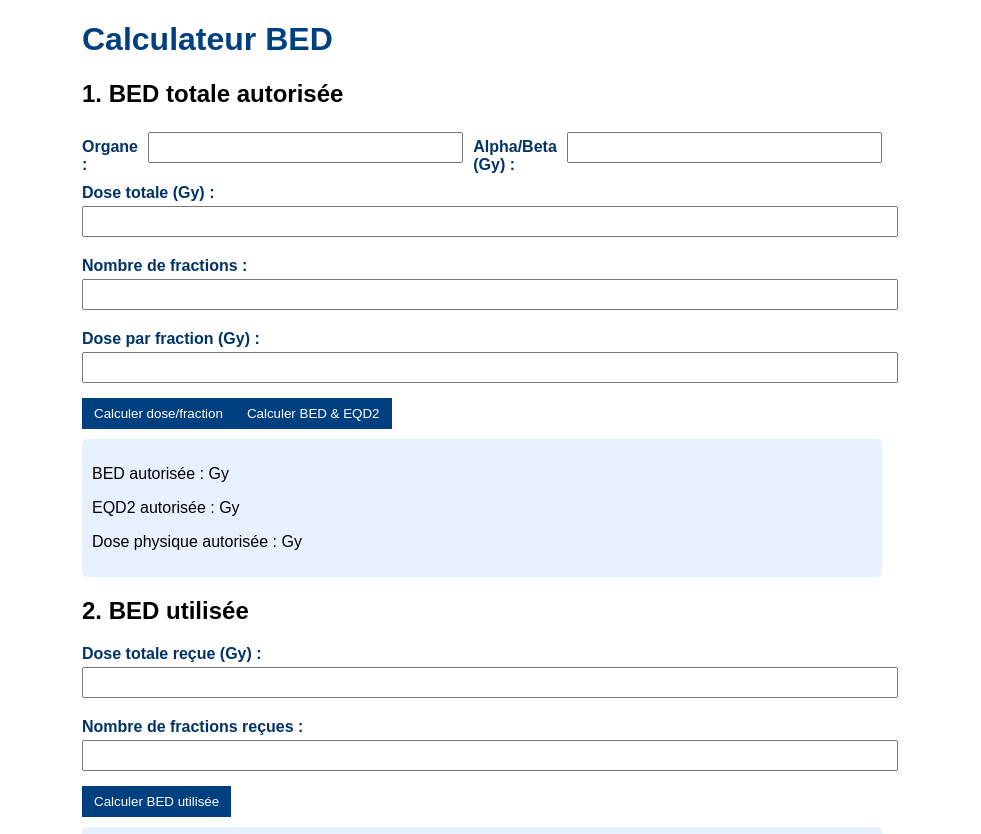
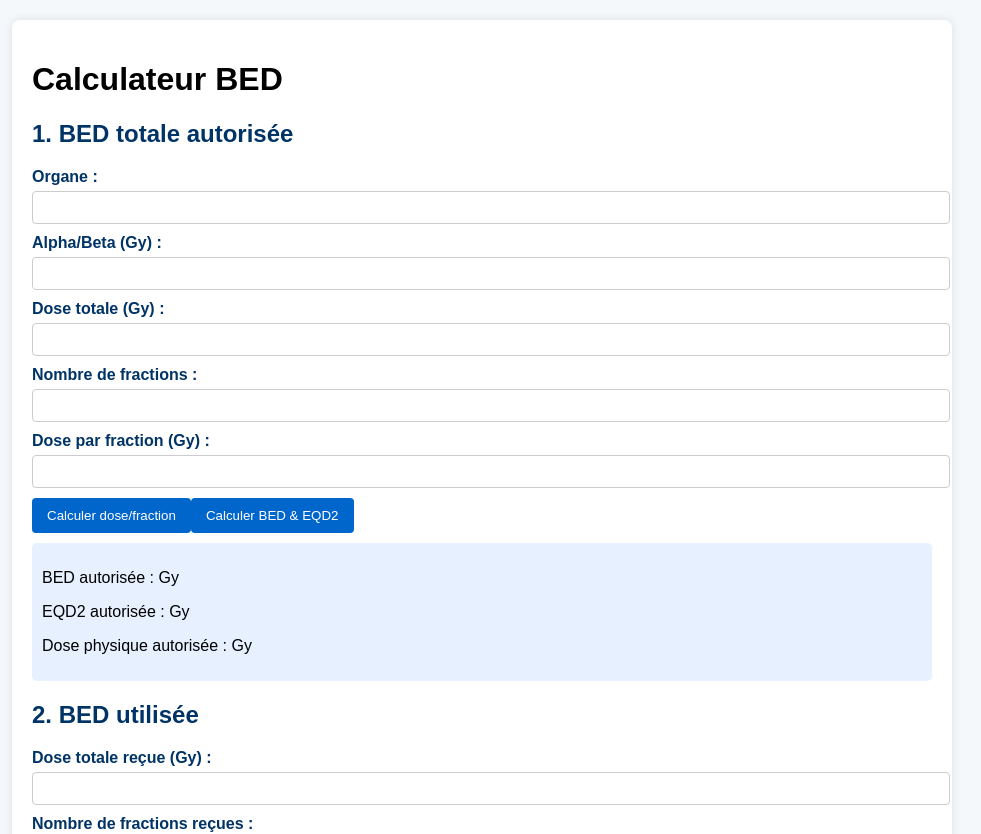
Before and after one commit to Snoop67/bed-simulator, a React (Create React App) app: page / in a window 1280 px wide. Shown: the top 834 px of the page, without its empty margins (158-1139 px from the left). Built offline with nearby package versions, Linux system fonts and the light colour scheme.

Commit message:
Update index.css

```diff
--- a/src/index.css
+++ b/src/index.css
@@ -1,62 +1,93 @@
-.container {
-  max-width: 800px;
-  margin: auto;
+body {
   font-family: Arial, sans-serif;
+  margin: 0;
+  padding: 20px;
+  background-color: #f4f8fb;
 }
 
-h1 {
-  color: #004080;
+h1, h2, h3 {
   font-weight: bold;
 }
 
 h2 {
-  font-weight: bold;
-  margin-top: 20px;
+  color: #003366;
+}
+
+.container {
+  max-width: 900px;
+  margin: auto;
+  background: white;
+  padding: 20px;
+  border-radius: 8px;
+  box-shadow: 0 0 10px rgba(0,0,0,0.1);
+}
+
+.section {
+  margin-bottom: 20px;
 }
 
 label {
+  font-weight: bold;
+  color: #003366;
   display: block;
   margin-top: 10px;
-  font-weight: bold;
-  color: #003366;
 }
 
-input {
+input, select {
   width: 100%;
-  padding: 6px;
-  margin-top: 4px;
-  margin-bottom: 10px;
+  padding: 8px;
+  margin-top: 5px;
+  border: 1px solid #ccc;
+  border-radius: 4px;
+}
+
+.result-box {
+  background-color: #e6f0ff; /* bleu clair amélioré */
+  padding: 10px;
+  border-radius: 5px;
+  margin-top: 10px;
 }
 
 button {
-  background-color: #004080;
+  background-color: #0066cc;
   color: white;
-  padding: 8px 12px;
   border: none;
-  margin-top: 5px;
+  padding: 10px 15px;
+  border-radius: 4px;
   cursor: pointer;
+  margin-top: 10px;
 }
 
 button:hover {
-  background-color: #0066cc;
+  background-color: #004999;
 }
 
-.inline-fields {
-  display: flex;
-  gap: 10px;
-  align-items: center;
+.tooltip {
+  position: relative;
+  cursor: pointer;
+  color: #0066cc;
+  font-weight: bold;
+  margin-left: 5px;
 }
 
-.result-box {
-  background-color: #e6f0ff;
+.tooltip .tooltiptext {
+  visibility: hidden;
+  width: 250px;
+  background-color: #003366;
+  color: #fff;
+  text-align: left;
+  border-radius: 6px;
   padding: 10px;
-  margin-top: 10px;
-  border-radius: 5px;
+  position: absolute;
+  z-index: 1;
+  bottom: 125%; /* Position au-dessus */
+  left: 50%;
+  margin-left: -125px;
+  opacity: 0;
+  transition: opacity 0.3s;
 }
 
-.history-card {
-  border: 1px solid #ccc;
-  padding: 10px;
-  margin-top: 10px;
-  border-radius: 5px;
+.tooltip:hover .tooltiptext {
+  visibility: visible;
+  opacity: 1;
 }
```
